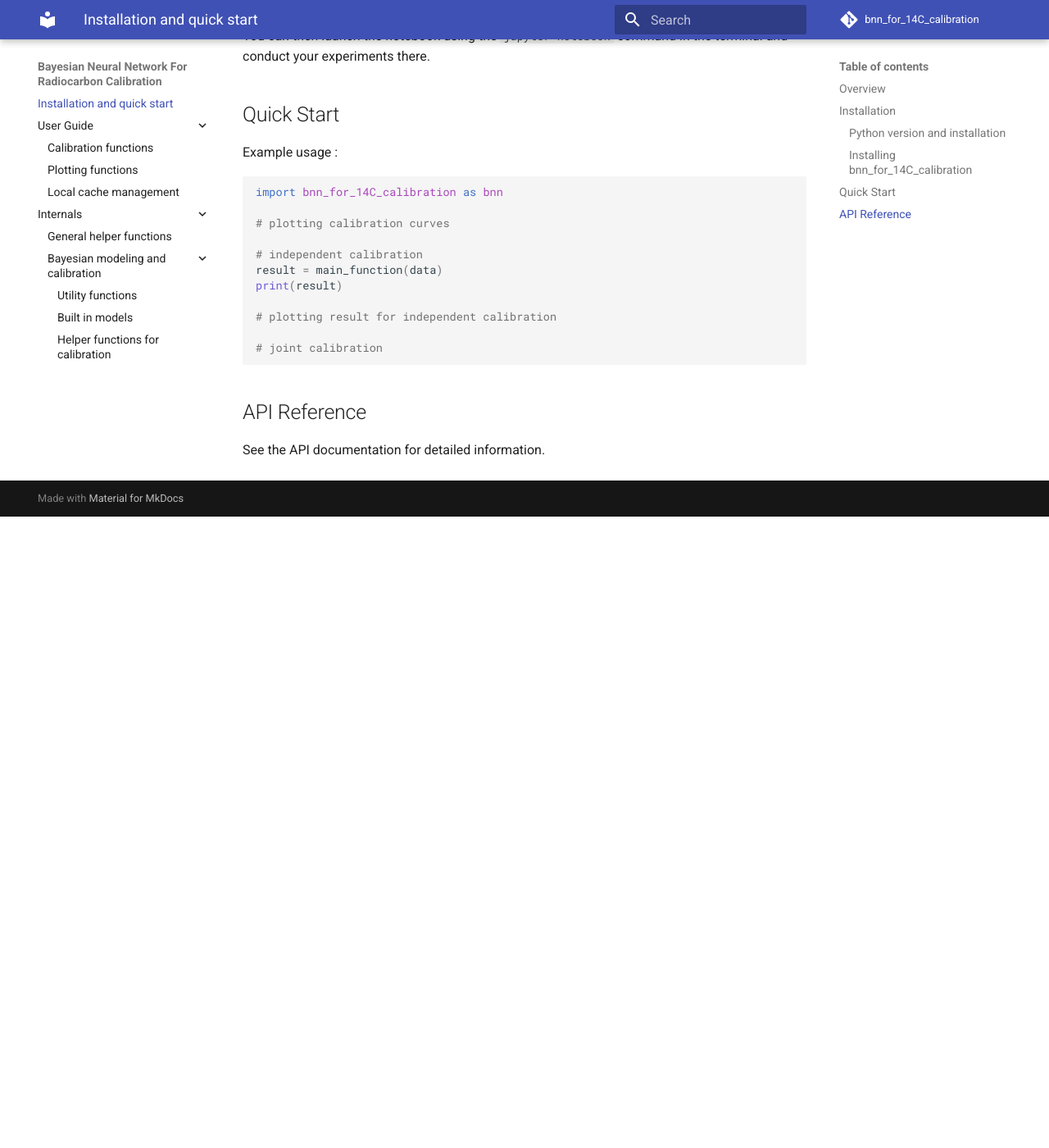
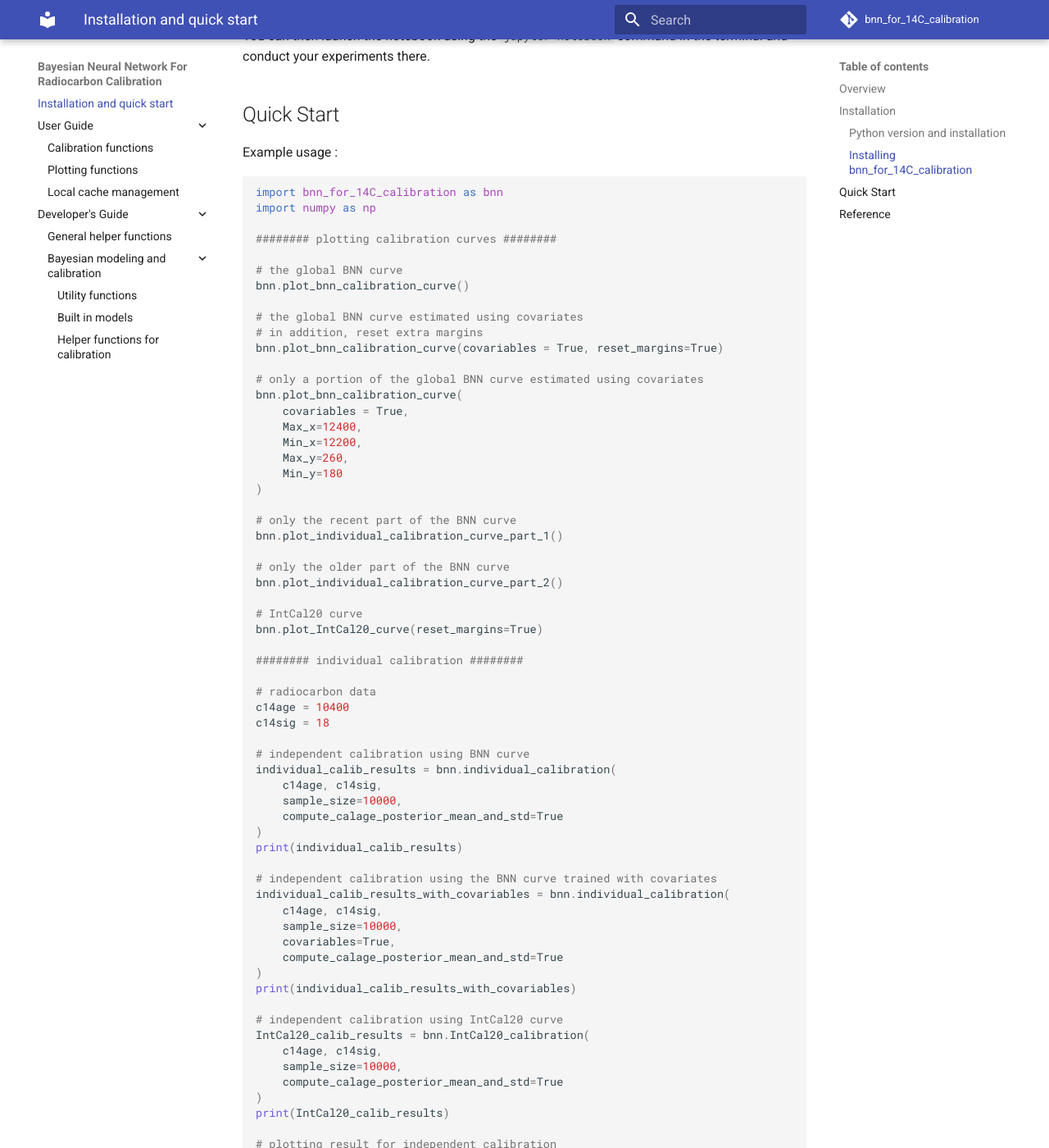
Before and after one commit to dest-ash/bnn_for_14C_calibration, an MkDocs documentation site: the page built from docs/index.md, in a window 1280 px wide and 1400 px high, scrolled down 1370 px. Shown: the whole window at 82% size. Built offline with MkDocs 1.6.1 and Material for MkDocs 9.7.7, drawn with Linux system fonts in a browser that asks for light colours; comment, search, counter and statistics services are not loaded; before the commit the page ends 2000 px from its top, so only the background shows below that; some of the changed text lies outside the part shown.

Commit message:
modification navigation documentation et ajout quelques exemples fonctions de calibration

````diff
--- a/docs/index.md
+++ b/docs/index.md
@@ -53,19 +53,119 @@
 
 ```python
 import bnn_for_14C_calibration as bnn
+import numpy as np
 
-# plotting calibration curves
+######## plotting calibration curves ########
 
-# independent calibration
-result = main_function(data)
-print(result)
+# the global BNN curve
+bnn.plot_bnn_calibration_curve()
+
+# the global BNN curve estimated using covariates
+# in addition, reset extra margins
+bnn.plot_bnn_calibration_curve(covariables = True, reset_margins=True)
+
+# only a portion of the global BNN curve estimated using covariates
+bnn.plot_bnn_calibration_curve(
+    covariables = True,
+    Max_x=12400,
+    Min_x=12200,
+    Max_y=260,
+    Min_y=180
+)
+
+# only the recent part of the BNN curve
+bnn.plot_individual_calibration_curve_part_1()
+
+# only the older part of the BNN curve
+bnn.plot_individual_calibration_curve_part_2()
+
+# IntCal20 curve
+bnn.plot_IntCal20_curve(reset_margins=True)
+
+######## individual calibration ########
+
+# radiocarbon data
+c14age = 10400
+c14sig = 18
+
+# independent calibration using BNN curve
+individual_calib_results = bnn.individual_calibration(
+    c14age, c14sig,
+    sample_size=10000,
+    compute_calage_posterior_mean_and_std=True
+)
+print(individual_calib_results)
+
+# independent calibration using the BNN curve trained with covariates
+individual_calib_results_with_covariables = bnn.individual_calibration(
+    c14age, c14sig,
+    sample_size=10000,
+    covariables=True,
+    compute_calage_posterior_mean_and_std=True
+)
+print(individual_calib_results_with_covariables)
+
+# independent calibration using IntCal20 curve
+IntCal20_calib_results = bnn.IntCal20_calibration(
+    c14age, c14sig,
+    sample_size=10000,
+    compute_calage_posterior_mean_and_std=True
+)
+print(IntCal20_calib_results)
 
 # plotting result for independent calibration
 
-# joint calibration
+cm = 1/2.54  # cm in inches
+figsize=(17*cm, 17*cm)
+
+bnn.plot_calib_results(
+    figsize=figsize,
+    calibration_results=individual_calib_results
+)
+
+bnn.plot_calib_results(
+    figsize=figsize,
+    add_grid=True,
+    color_cal_date='green',
+    eps=-1,
+    calibration_results=individual_calib_results_with_covariables
+)
+
+# same function for plotting IntCal20 calibration results
+bnn.plot_calib_results(
+    figsize=figsize,
+    calibration_results=IntCal20_calib_results
+)
+
+######## joint calibration ########
+
+c14ages=np.array([4000, 10483])
+c14sigs=np.array([10, 18])
+
+joint_calib_results = bnn.joint_calibration(
+    c14ages = c14ages,
+    c14sigs = c14sigs,
+    compute_calage_posterior_mode=True,
+    chaine_length=10000
+)
+print(joint_calib_results)
+
+
+######## local cache management ########
+
+# test of cache downloading
+bnn.download_cache_lib_data()
+
+# force cache downloading
+bnn.download_cache_lib_data(overwrite = True)
+
+# clear cache
+bnn.clear_cache()
 ```
 
 
-## API Reference
+## Reference
 
-See the API documentation for detailed information.
+Refer to the pages on [**Calibration functions**](reference/calibration), [**Plotting functions**](reference/calib_plot_functions) and [**Local cache management**](reference/manage_cache) in the **User Guide** of this documentation for detailed information on the inputs, outputs, and behaviour of each function.
+
+For internal functions and more details on the implementation of all library functions, please refer to the **Developer's Guide**.
--- a/mkdocs.yml
+++ b/mkdocs.yml
@@ -39,7 +39,7 @@
       - Calibration functions: reference/calibration.md
       - Plotting functions: reference/calib_plot_functions.md
       - Local cache management: reference/manage_cache.md
-  - Internals:
+  - Developer's Guide:
     - General helper functions: reference/utils.md
     - Bayesian modeling and calibration:
       - Utility functions: reference/bnn_models_built_in_utils.md
````
Also changed, not shown: 2 other files.
